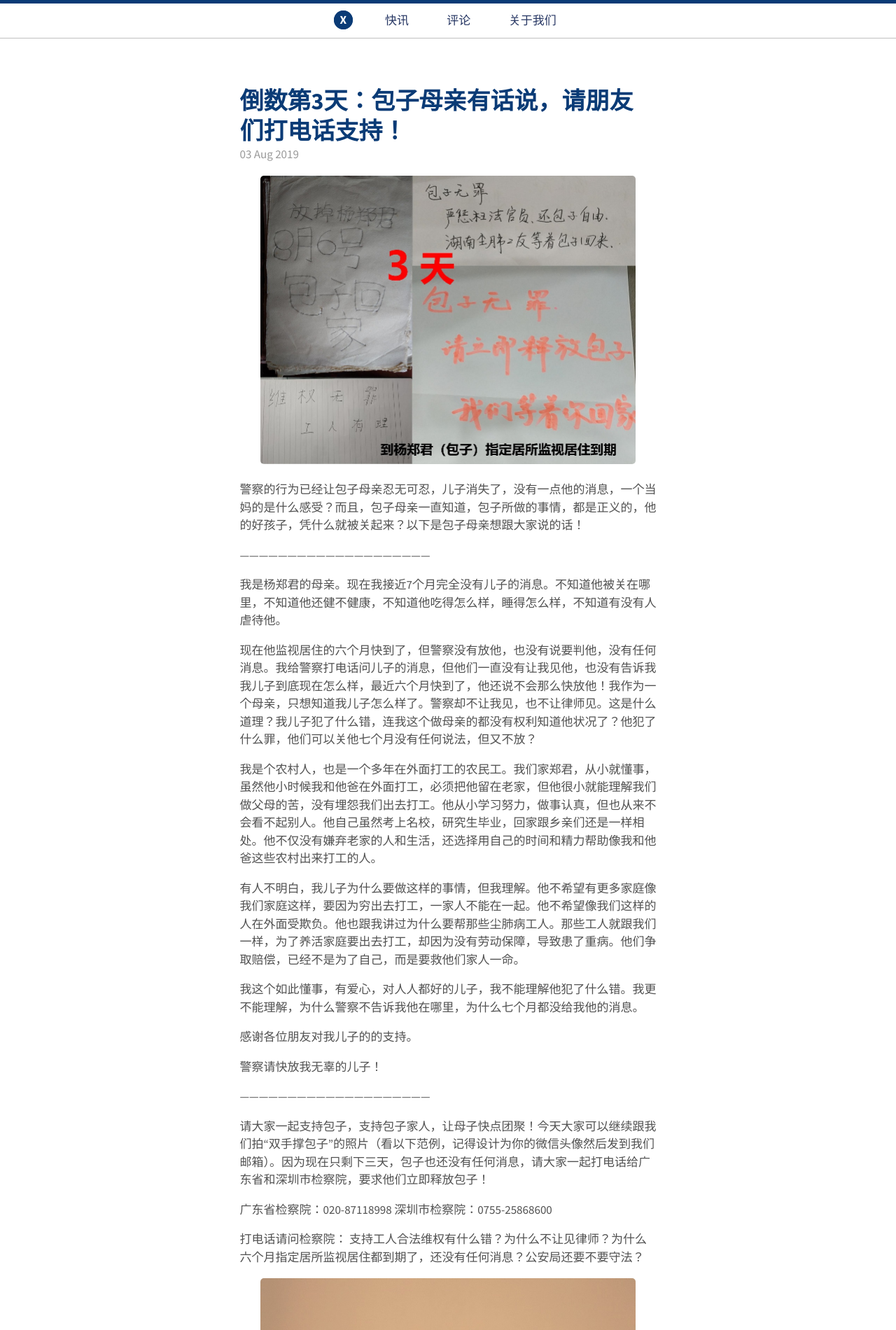
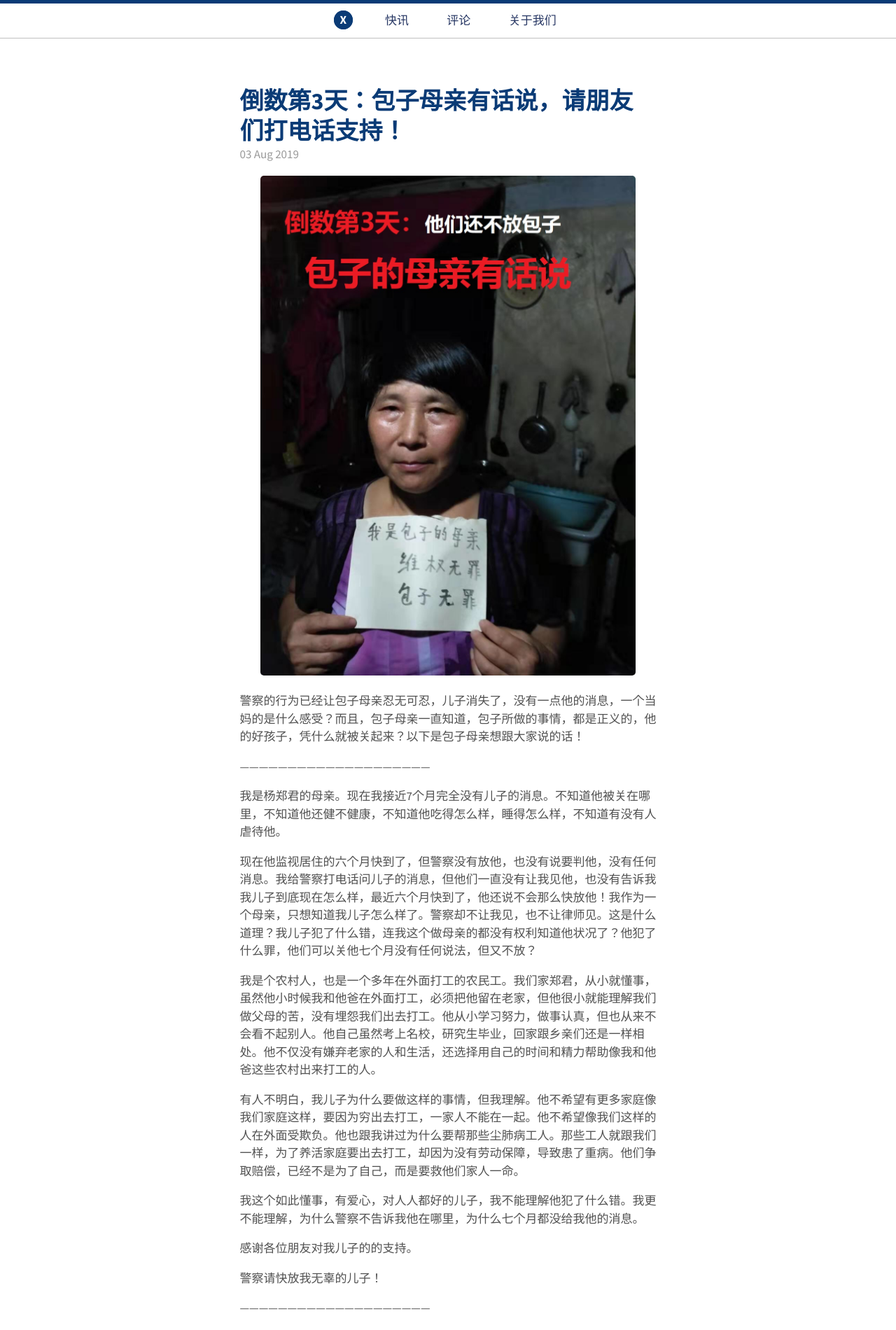
Before and after one commit to xsdai3/xsdai3.github.io, a Jekyll site: the page built from _posts/2019-08-03-3tian.md, in a window 1280 px wide. Shown: the top 1900 px of the page at 70% size. Built offline with Jekyll 4.4.1, drawn with Linux system fonts in a browser that asks for light colours.

Commit message:
Update 2019-08-03-3tian.md

```diff
--- a/_posts/2019-08-03-3tian.md
+++ b/_posts/2019-08-03-3tian.md
@@ -6,7 +6,7 @@ tags: kuaixun
 excerpt_separator: <!--more-->
 ---
 
-<div style="text-align:center"><img src="/images/3tian.jpg" width="90%"/></div>
+<div style="text-align:center"><img src="/images/3tian.jpeg" width="90%"/></div>
 
 警察的行为已经让包子母亲忍无可忍，儿子消失了，没有一点他的消息，一个当妈的是什么感受？而且，包子母亲一直知道，包子所做的事情，都是正义的，他的好孩子，凭什么就被关起来？以下是包子母亲想跟大家说的话！
 
```
